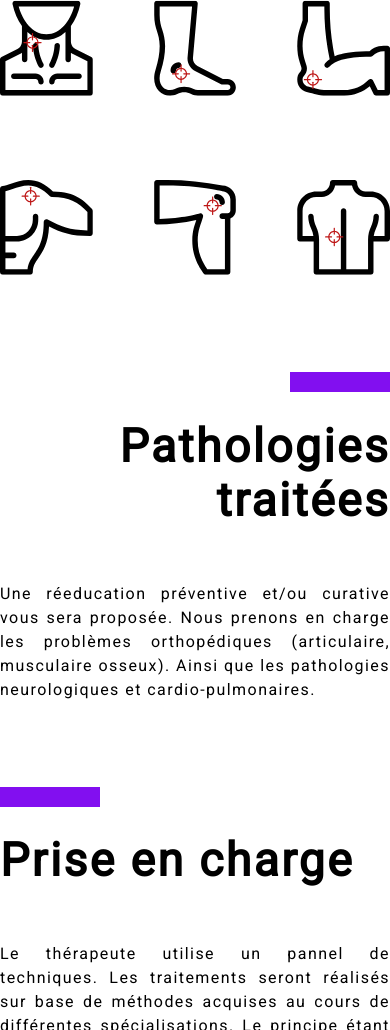
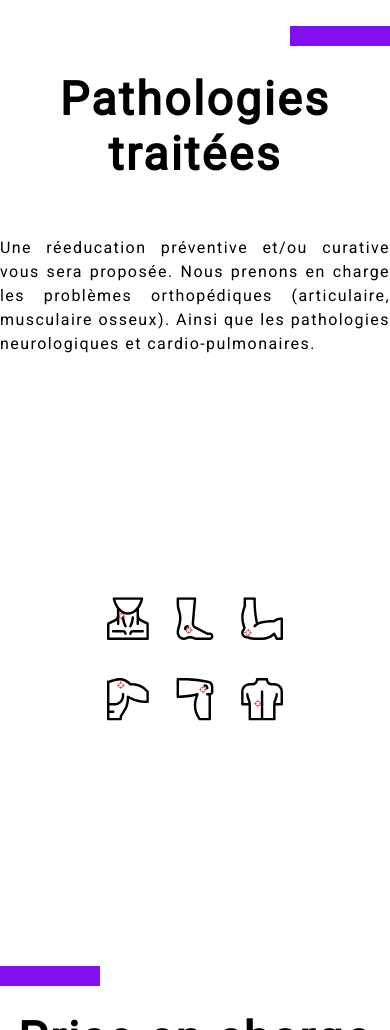
Before and after one commit to elliass/physical-therapy-website, a Gatsby site: page / in a window 390 px wide. Shown: the part 970-2000 px from the top of the page. Built offline with nearby package versions, Linux system fonts and the light colour scheme; Gatsby itself is replaced by a stand-in of ours.

Commit message:
Added media queries (1200px - 959px) for Services and Service components

```diff
--- a/src/components/Service.js
+++ b/src/components/Service.js
@@ -12,36 +12,75 @@ const useStyles = makeStyles((theme) => ({
     },
     grid: {
         height: '100%',
+
+        '@media (max-width: 959px)': {
+            display: 'flex',
+            margin: '6em 0'
+        }
     },
     gridLeft: {
         // border: 'solid 1px black',
         margin: 'auto 0',
         textAlign: 'right',
+
+        '@media (max-width: 959px)': {
+            textAlign: 'center',
+            order: '2',
+            height: '50%'
+        }
     },
     gridRight: {
         // border: 'solid 1px black',
         margin: 'auto 0',
-        position: 'relative'
+        position: 'relative',
+
+        '@media (max-width: 959px)': {
+            order: '1',
+            height: '50%'
+        }
     },
     titleRight: {
         // border: 'solid 1px black',
-        textAlign: 'right',
-        padding: '1em 0 .5em 0'
+        textAlign: 'justify',
+        padding: '1em 0 .5em 0',
+
+        '@media (max-width: 959px)': {
+            textAlign: 'center',
+        },
     },
     titleLeft: {
         textAlign: 'left',
-        padding: '1em 0 .5em 0'
+        padding: '1em 0 .5em 0',
+
+        '@media (max-width: 959px)': {
+            textAlign: 'center',
+        },
     },
     description: {
         // border: 'solid 1px black',
         padding: '2em 0em 4em 0',
-        textAlign: 'justify'
+        textAlign: 'justify',
+
+        '@media (max-width: 959px)': {
+            maxWidth: '400px',
+            marginLeft: 'auto',
+            marginRight: 'auto'
+        },
     },
     image: {
         // border: 'solid 1px gray',
         height: '400px',
         width: '100%',
         maxWidth: '100%',
+
+        // '@media (max-width: 1200px)': {
+        //     maxWidth: '80%',
+        // },
+        '@media (max-width: 959px)': {
+            maxWidth: '45%',
+            margin: '0 auto',
+            height: '100%',
+        }
     }
 }))
 
@@ -52,15 +91,15 @@ export default function Service( { service }) {
         <div className={classes.container}>
             {service.id % 2 !== 0 ?
             <Grid className={classes.grid} container>
-                <Grid className={classes.gridLeft} item md={5}>
+                <Grid className={classes.gridLeft} item lg={5} md={5} sm={12} xs={12}>
                     <img  className={classes.image} src={service.image} alt="site banner" />
                 </Grid>
 
-                <Grid item md={2}>
+                <Grid item lg={2} md={2} sm={0} xs={0}>
                     <div></div>
                 </Grid>
 
-                <Grid className={classes.gridRight} item md={5}>
+                <Grid className={classes.gridRight} item lg={5} md={5} sm={12} xs={12}>
                     <Frame position='right'/>
                     <Typography className={classes.titleRight} variant="h3" component="h2">{service.title}</Typography>
                     <Typography className={classes.description} variant="body1">{service.description}</Typography>
@@ -68,17 +107,17 @@ export default function Service( { service }) {
             </Grid>
             :
             <Grid className={classes.grid} container>
-                <Grid className={classes.gridRight} item md={5}>
+                <Grid className={classes.gridRight} item lg={5} md={5} sm={12} xs={12}>
                     <Frame position='left'/>
                     <Typography className={classes.titleLeft} variant="h3" component="h2">{service.title}</Typography>
                     <Typography className={classes.description} variant="body1">{service.description}</Typography>
                 </Grid>
 
-                <Grid item md={2}>
+                <Grid item lg={2} md={2} sm={0} xs={0}>
                     <div></div>
                 </Grid>
 
-                <Grid className={classes.gridLeft} item md={5}>
+                <Grid className={classes.gridLeft} item lg={5} md={5} sm={12} xs={12}>
                     <img  className={classes.image} src={service.image} alt="site banner" />
                 </Grid>
             </Grid>
--- a/src/components/Services.js
+++ b/src/components/Services.js
@@ -32,12 +32,24 @@ const useStyles = makeStyles((theme) => ({
     container: {
         backgroundColor: 'white',
         height: '300vh',
+
+        '@media (max-width: 959px)': {
+            height: '355vh',
+        },
       },
     subContainer: {
         // border: 'solid 1px black',
         maxWidth: '1160px',
         height: '100%',
         margin: '0 auto',
+
+        '@media (max-width: 1200px)': {
+            maxWidth: '960px',
+        },
+        '@media (max-width: 959px)': {
+            maxWidth: '728px',
+            textAlign: 'center',
+        },
     },
 }))
 
```
